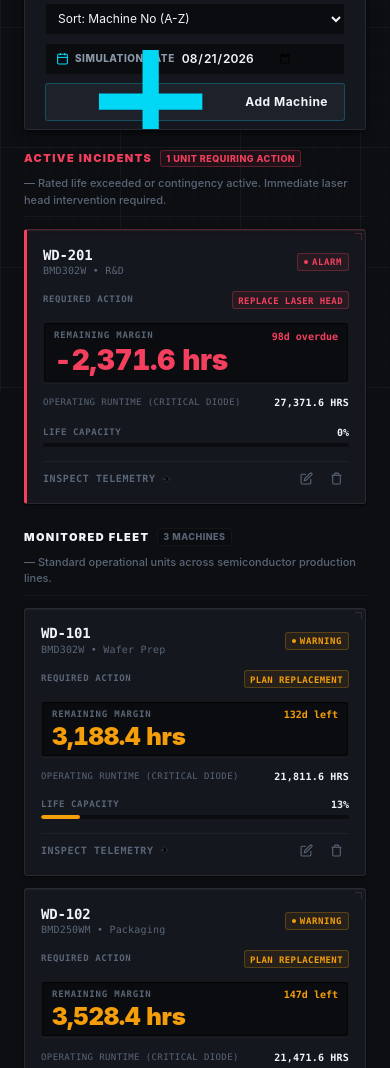
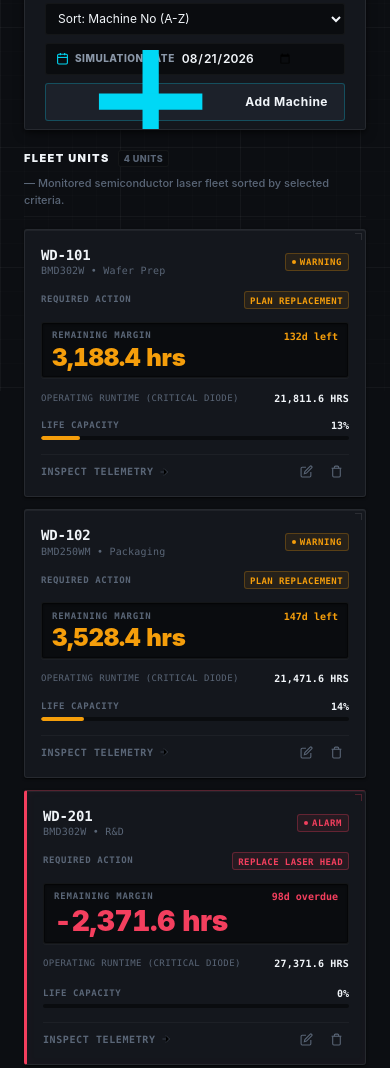
Before and after one commit to mohamadsahafiz-spec/wlvialaserhrmonitor, a website with bundled scripts: page index.html in a window 390 px wide. Shown: the part 453-1521 px from the top of the page. Built offline with nearby package versions, Linux system fonts and the light colour scheme; files whose address does not match are found by name.

Commit message:
refactor: optimize fleet grid layout and sorting
- Consolidate fleet grid CSS classes for consistency
- Update dashboard sorting logic to support custom status ordering
- Add "Safe to Alarm" sort option
- Update application logo and CSS grid responsive breakpoints

```diff
--- a/css/cards.css
+++ b/css/cards.css
@@ -407,31 +407,22 @@
     font-weight: var(--font-weight-medium);
 }
 
-/* ZONE D: ACTIVE INCIDENTS GRID (Dominates Viewport) */
-.zone-active-incidents {
+/* ZONE D & E: UNIFIED FLEET GRID */
+.fleet-unified-grid {
     display: flex;
     flex-direction: column;
 }
 
-.incident-grid {
-    display: grid;
-    grid-template-columns: repeat(auto-fill, minmax(360px, 1fr));
-    gap: var(--space-3);
-}
-
-/* ZONE E: MONITORED FLEET GRID (Compact Engineering View) */
-.zone-monitored-fleet {
-    display: flex;
-    flex-direction: column;
-}
-
+.fleet-cards-grid,
+.incident-grid,
 .monitored-grid {
     display: grid;
-    grid-template-columns: repeat(auto-fill, minmax(310px, 1fr));
+    grid-template-columns: repeat(auto-fill, minmax(320px, 1fr));
     gap: var(--space-3);
 }
 
 @media (max-width: 768px) {
+    .fleet-cards-grid,
     .incident-grid,
     .monitored-grid {
         grid-template-columns: 1fr;
--- a/index.html
+++ b/index.html
@@ -32,7 +32,7 @@
         <div class="header-content">
             <div class="brand">
                 <div class="logo-box">
-                    <svg class="icon" viewBox="0 0 24 24"><polygon points="13 2 3 14 12 14 11 22 21 10 12 10 13 2"></polygon></svg>
+                    <svg class="icon" viewBox="0 0 24 24"><circle cx="12" cy="12" r="3"></circle><line x1="3" y1="12" x2="8" y2="12"></line><line x1="16" y1="12" x2="21" y2="12"></line><line x1="12" y1="3" x2="12" y2="8"></line><line x1="12" y1="16" x2="12" y2="21"></line></svg>
                 </div>
                 <div class="brand-text">
                     <div class="brand-title-row">
@@ -216,6 +216,7 @@
                             <option value="health-asc">Sort: Health % (Lowest First)</option>
                             <option value="health-desc">Sort: Health % (Highest First)</option>
                             <option value="status-urgent">Sort: Status (ALARM &rarr; SAFE)</option>
+                            <option value="status-safe">Sort: Status (SAFE &rarr; ALARM)</option>
                             <option value="recal-newest">Sort: Last Recalibrated (Newest)</option>
                             <option value="recal-oldest">Sort: Last Recalibrated (Oldest)</option>
                         </select>
@@ -250,7 +251,7 @@
             <!-- Mission Control Footer -->
             <div class="fleet-footer-bar">
                 <div class="footer-info">
-                    <svg class="icon" viewBox="0 0 24 24"><polygon points="13 2 3 14 12 14 11 22 21 10 12 10 13 2"></polygon></svg>
+                    <svg class="icon" viewBox="0 0 24 24"><circle cx="12" cy="12" r="3"></circle><line x1="3" y1="12" x2="8" y2="12"></line><line x1="16" y1="12" x2="21" y2="12"></line><line x1="12" y1="3" x2="12" y2="8"></line><line x1="12" y1="16" x2="12" y2="21"></line></svg>
                     <span>Laser Lifetime & Hour Recalibration Engine • Industrial Fleet Mission Control</span>
                 </div>
                 <div class="footer-actions">
--- a/js/dashboard.js
+++ b/js/dashboard.js
@@ -88,37 +88,42 @@ export const DashboardController = {
             return matchSearch && matchStatus && matchDept && matchModel;
         });
 
-        // Sort machines based on Primary Status Order (ALARM > WARNING > SAFE) then user selected sortMode
+        // Execute user selected sortMode directly on the filtered dataset
         filtered.sort((a, b) => {
             const metricsA = LaserEngine.calculateMachineMetrics(a, evalTime);
             const metricsB = LaserEngine.calculateMachineMetrics(b, evalTime);
 
-            const statusPriority = { 'ALARM': 3, 'WARNING': 2, 'SAFE': 1 };
-            const priA = statusPriority[metricsA.status] ?? 0;
-            const priB = statusPriority[metricsB.status] ?? 0;
+            const statusPriority = { 'ALARM': 3, 'WARNING': 2, 'BASELINE_REQUIRED': 1.5, 'SAFE': 1 };
 
-            if (priA !== priB) {
-                return priB - priA; // Primary order: ALARM > WARNING > SAFE
-            }
-
-            // Secondary sort within same status group according to user sort choice
             switch (sortMode) {
                 case 'no-asc':
                     return (a.machineNo || '').localeCompare(b.machineNo || '', undefined, { numeric: true, sensitivity: 'base' });
                 case 'no-desc':
                     return (b.machineNo || '').localeCompare(a.machineNo || '', undefined, { numeric: true, sensitivity: 'base' });
                 case 'hour-desc':
-                    return metricsB.currentHour - metricsA.currentHour;
+                    return (metricsB.currentHour || 0) - (metricsA.currentHour || 0);
                 case 'hour-asc':
-                    return metricsA.currentHour - metricsB.currentHour;
+                    return (metricsA.currentHour || 0) - (metricsB.currentHour || 0);
                 case 'remain-asc':
-                    return metricsA.remainingTotal - metricsB.remainingTotal;
+                    return (metricsA.remainingTotal || 0) - (metricsB.remainingTotal || 0);
                 case 'remain-desc':
-                    return metricsB.remainingTotal - metricsA.remainingTotal;
+                    return (metricsB.remainingTotal || 0) - (metricsA.remainingTotal || 0);
                 case 'health-asc':
-                    return metricsA.lifeRemainingPercent - metricsB.lifeRemainingPercent;
+                    return (metricsA.lifeRemainingPercent || 0) - (metricsB.lifeRemainingPercent || 0);
                 case 'health-desc':
-                    return metricsB.lifeRemainingPercent - metricsA.lifeRemainingPercent;
+                    return (metricsB.lifeRemainingPercent || 0) - (metricsA.lifeRemainingPercent || 0);
+                case 'status-urgent': {
+                    const priA = statusPriority[metricsA.status] ?? 0;
+                    const priB = statusPriority[metricsB.status] ?? 0;
+                    if (priA !== priB) return priB - priA;
+                    return (metricsA.remainingTotal || 0) - (metricsB.remainingTotal || 0);
+                }
+                case 'status-safe': {
+                    const priA = statusPriority[metricsA.status] ?? 0;
+                    const priB = statusPriority[metricsB.status] ?? 0;
+                    if (priA !== priB) return priA - priB;
+                    return (metricsB.remainingTotal || 0) - (metricsA.remainingTotal || 0);
+                }
                 case 'recal-newest': {
                     const tA = new Date(metricsA.lastRecalibrationDate || 0).getTime() || 0;
                     const tB = new Date(metricsB.lastRecalibrationDate || 0).getTime() || 0;
@@ -213,17 +218,6 @@ export const DashboardController = {
             container.innerHTML = `<div class="fleet-empty-state">No semiconductor laser machines match current filter criteria.</div>`;
             return;
         }
-
-        // Separate into ZONE D (ACTIVE INCIDENTS) and ZONE E (MONITORED FLEET)
-        const activeIncidents = filtered.filter(m => {
-            const st = LaserEngine.calculateMachineMetrics(m, evalTime).status;
-            return st === 'ALARM';
-        });
-
-        const monitoredFleet = filtered.filter(m => {
-            const st = LaserEngine.calculateMachineMetrics(m, evalTime).status;
-            return st !== 'ALARM';
-        });
 
         // Helper to construct a machine card matching exact 6-level triage hierarchy
         const buildCard = (machine, isIncident = false) => {
@@ -372,43 +366,25 @@ export const DashboardController = {
             return card;
         };
 
-        // ZONE D: ACTIVE INCIDENTS (Maximum visual priority)
-        if (activeIncidents.length > 0) {
-            const incidentSection = document.createElement('div');
-            incidentSection.className = 'zone-active-incidents';
-            incidentSection.innerHTML = `
-                <div class="mission-section-header incident-header">
-                    <div class="mission-section-title-wrap">
-                        <span class="mission-section-title color-alarm">ACTIVE INCIDENTS</span>
-                        <span class="mission-section-badge badge-alarm">${activeIncidents.length} ${activeIncidents.length === 1 ? 'UNIT REQUIRING ACTION' : 'UNITS REQUIRING ACTION'}</span>
-                        <span class="mission-section-desc">— Rated life exceeded or contingency active. Immediate laser head intervention required.</span>
-                    </div>
+        // Render machine cards directly in strict user-selected sort order
+        const gridSection = document.createElement('div');
+        gridSection.className = 'fleet-unified-grid';
+        gridSection.innerHTML = `
+            <div class="mission-section-header fleet-header">
+                <div class="mission-section-title-wrap">
+                    <span class="mission-section-title">FLEET UNITS</span>
+                    <span class="mission-section-badge badge-normal">${filtered.length} ${filtered.length === 1 ? 'UNIT' : 'UNITS'}</span>
+                    <span class="mission-section-desc">— Monitored semiconductor laser fleet sorted by selected criteria.</span>
                 </div>
-                <div class="incident-grid"></div>
-            `;
-            const incidentGrid = incidentSection.querySelector('.incident-grid');
-            activeIncidents.forEach(m => incidentGrid.appendChild(buildCard(m, true)));
-            container.appendChild(incidentSection);
-        }
-
-        // ZONE E: MONITORED FLEET (Warning & Healthy - Compact Engineering Grid)
-        if (monitoredFleet.length > 0) {
-            const monitoredSection = document.createElement('div');
-            monitoredSection.className = 'zone-monitored-fleet';
-            monitoredSection.innerHTML = `
-                <div class="mission-section-header monitored-header">
-                    <div class="mission-section-title-wrap">
-                        <span class="mission-section-title">MONITORED FLEET</span>
-                        <span class="mission-section-badge badge-normal">${monitoredFleet.length} ${monitoredFleet.length === 1 ? 'MACHINE' : 'MACHINES'}</span>
-                        <span class="mission-section-desc">— Standard operational units across semiconductor production lines.</span>
-                    </div>
-                </div>
-                <div class="monitored-grid"></div>
-            `;
-            const monitoredGrid = monitoredSection.querySelector('.monitored-grid');
-            monitoredFleet.forEach(m => monitoredGrid.appendChild(buildCard(m, false)));
-            container.appendChild(monitoredSection);
-        }
+            </div>
+            <div class="fleet-cards-grid"></div>
+        `;
+        const cardsGrid = gridSection.querySelector('.fleet-cards-grid');
+        filtered.forEach(m => {
+            const isAlarm = LaserEngine.calculateMachineMetrics(m, evalTime).status === 'ALARM';
+            cardsGrid.appendChild(buildCard(m, isAlarm));
+        });
+        container.appendChild(gridSection);
     }
 };
 
```
